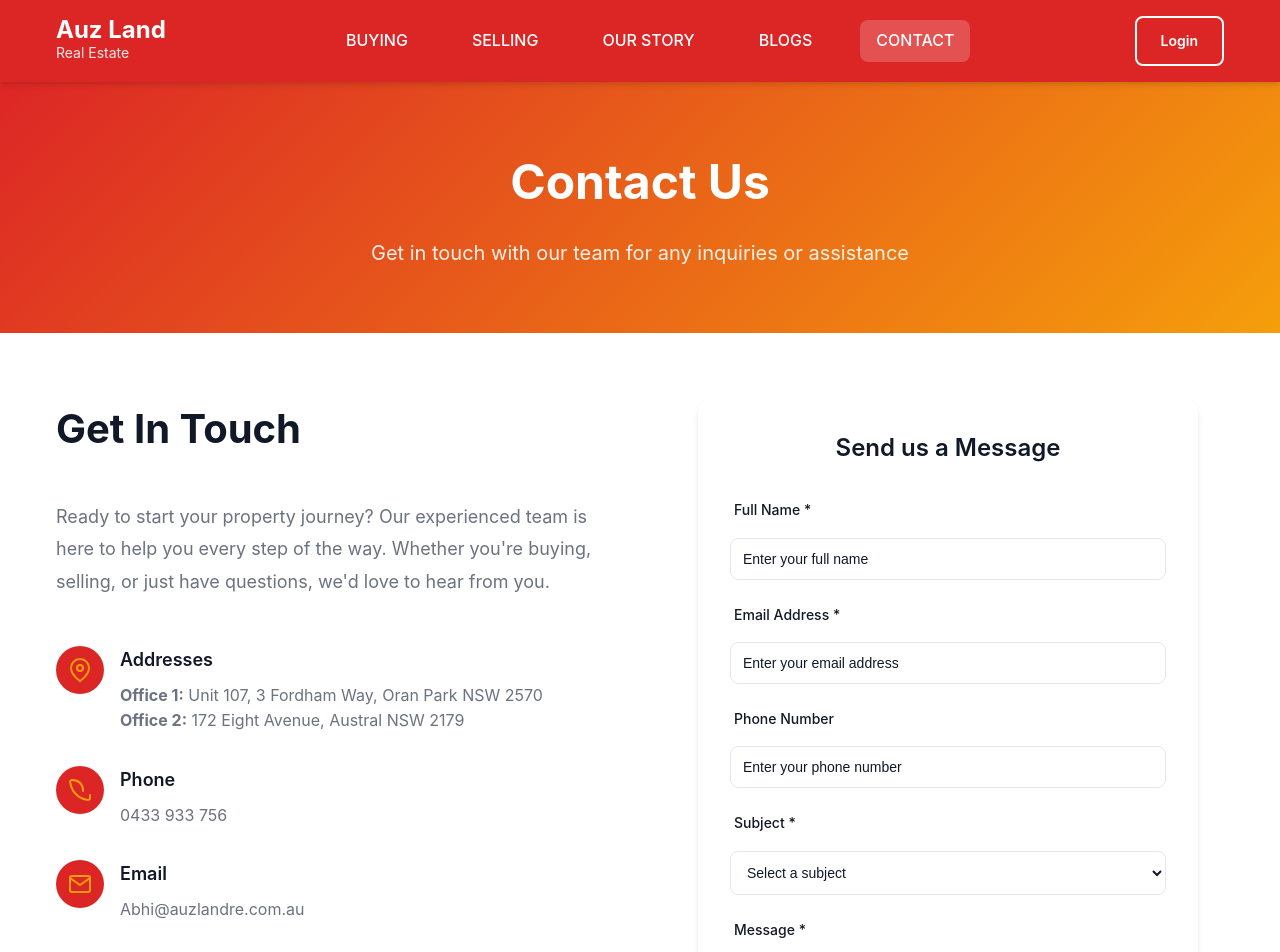
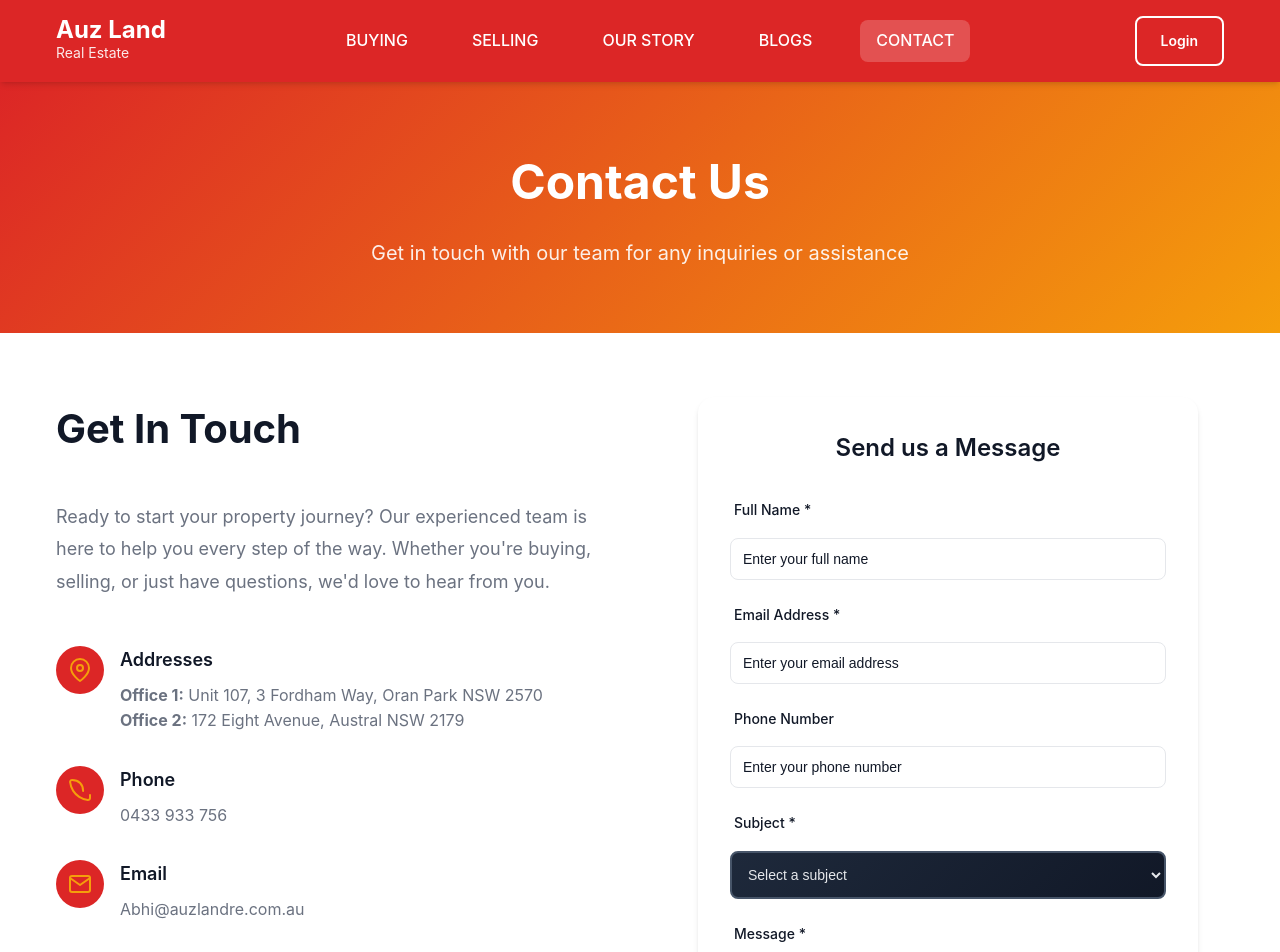
Before and after one commit to BHADOURIAKUNALSINGH/Auzland, a React (Create React App) app: page /contact in a window 1280 px wide. Shown: the top 952 px of the page. Built offline with nearby package versions, Linux system fonts and the light colour scheme; no server answers; what aws-amplify would draw is missing.

Commit message:
Fix dropdown styling: make Availability and Registration Status dropdowns match Property Type styling with dark theme

```diff
--- a/src/components/Dashboard.css
+++ b/src/components/Dashboard.css
@@ -1084,6 +1084,32 @@
   font-style: italic;
 }
 
+/* Enhanced styling for all other dropdowns (Availability, Registration Status, etc.) */
+.form-group select:not([id="propertyType"]) {
+  background: linear-gradient(135deg, #1e293b 0%, #111827 100%);
+  border: 2px solid #475569;
+  font-weight: 500;
+  min-height: 48px;
+  color: #e5e7eb;
+}
+
+.form-group select:not([id="propertyType"]):focus {
+  border-color: #3b82f6;
+  box-shadow: 0 0 0 3px rgba(59, 130, 246, 0.2);
+}
+
+.form-group select:not([id="propertyType"]) option {
+  background: #1e293b;
+  color: #e5e7eb;
+  font-weight: 500;
+  padding: 8px 12px;
+}
+
+.form-group select:not([id="propertyType"]) option:hover {
+  background: #3b82f6;
+  color: #ffffff;
+}
+
 .form-group input:focus,
 .form-group select:focus {
   outline: none;
```
